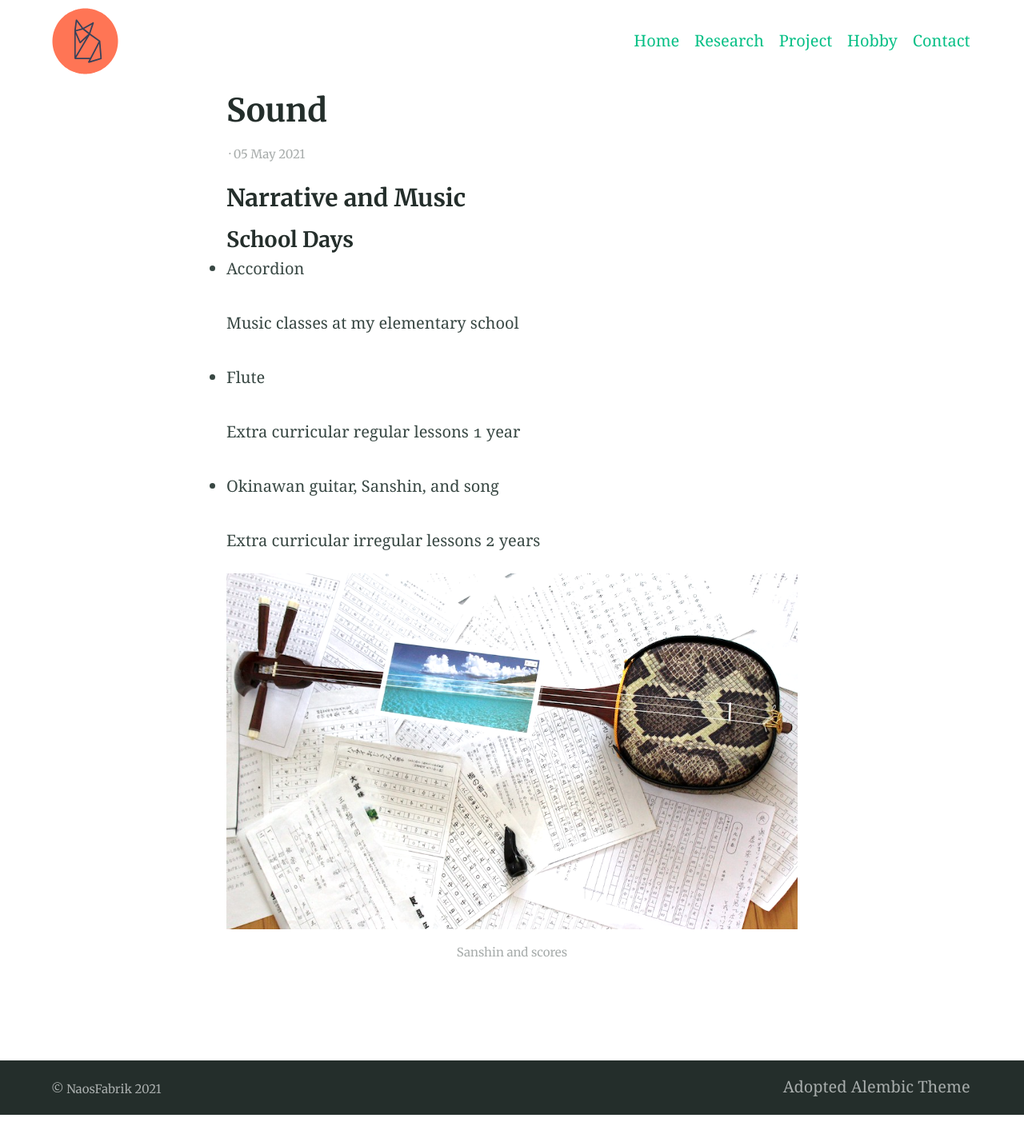
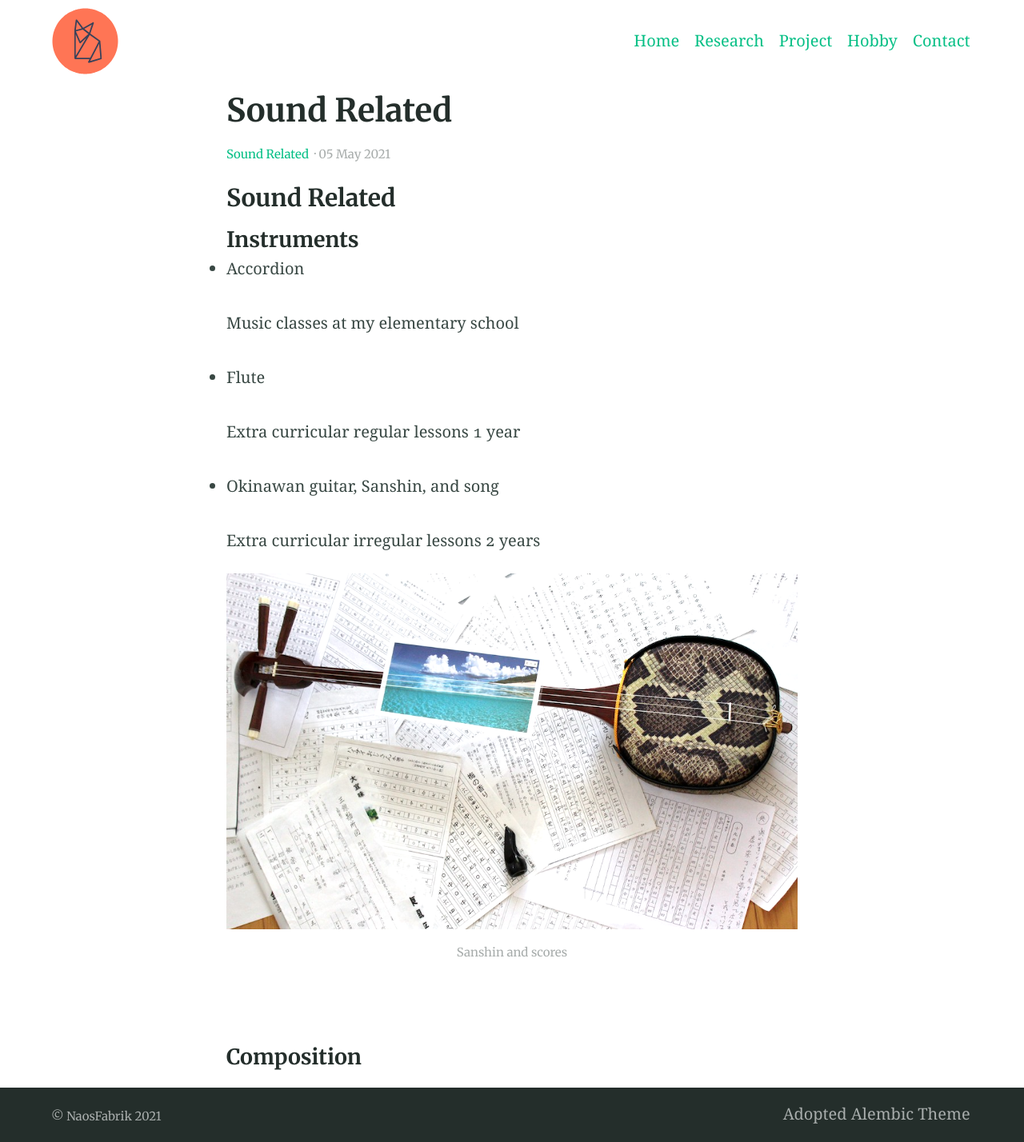
Before and after one commit to NaosFabrik/NaosFabrik.github.io, a Jekyll site: the page built from _posts/2021-05-05-sound-related.md, in a window 1280 px wide. Shown: the whole page at 80% size. Built offline with Jekyll 4.4.1, drawn with Linux system fonts in a browser that asks for light colours; before the commit the page ends 1394 px from its top, so only the background shows below that.

Commit message:
Update and rename 2021-05-05-sound.md to 2021-05-05-sound-related.md

```diff
--- a/_posts/2021-05-05-sound.md
+++ b/_posts/2021-05-05-sound-related.md
@@ -1,6 +1,12 @@
-### Narrative and Music
+---
+title: Sound Related
+categories:
+- Sound Related
+---
 
-#### School Days
+### Sound Related
+
+#### Instruments
 * Accordion
 
 Music classes at my elementary school
@@ -16,3 +22,5 @@ Extra curricular irregular lessons 2 years
 {% include figure.html image="/assets/hobby/writing_02.png" caption="Sanshin and scores" width="800" height="400"  %}
 
 <br>
+
+#### Composition
```
